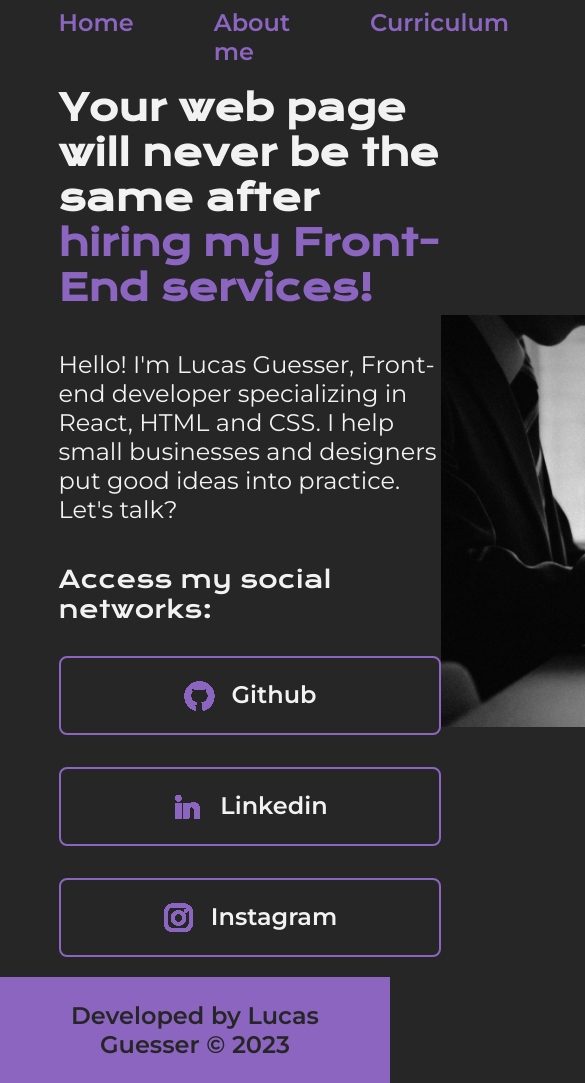
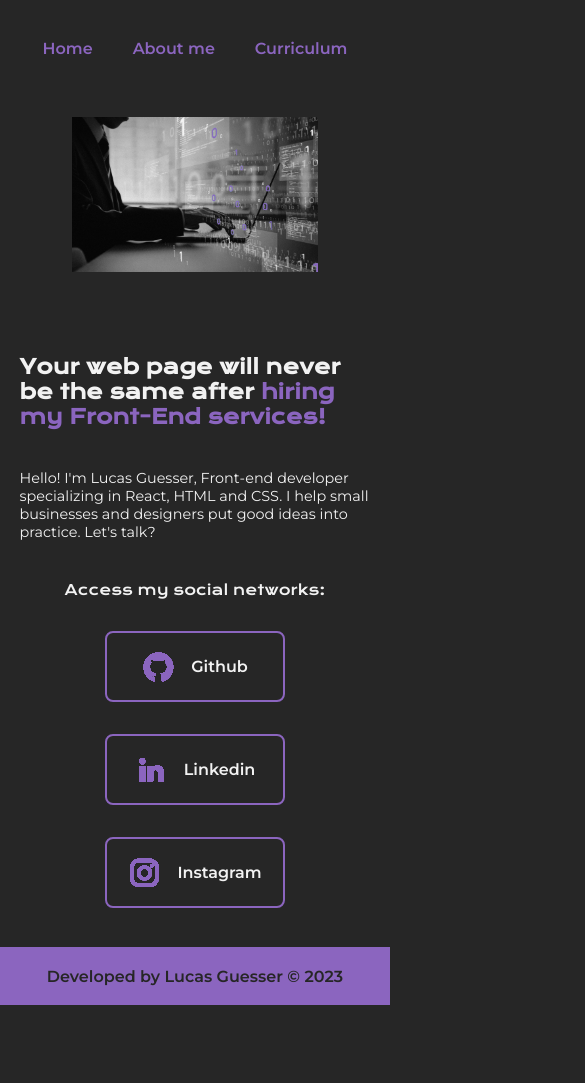
Before and after one commit to lucas14guesser/lucas14guesser.github.io, a plain HTML site: page index.html in a window 390 px wide. Shown: the top 1083 px of the page, 585 px wide, since content can reach past the window. After the commit the page ends 1005 px from the top, so only its background shows below. Drawn offline with nearby package versions, Linux system fonts and the light colour scheme.

Commit message:
responsive -v

```diff
--- a/styles/style.css
+++ b/styles/style.css
@@ -33,7 +33,7 @@ body {
 
 .cabecalho__menu__link {
     font-family: var(--fonte-secundaria);
-    font-size: 24px;
+    font-size: 1.5rem;
     font-weight: 600;
     color: var(--cor-terciaria);
     text-decoration: none;
@@ -44,17 +44,18 @@ body {
     display: flex;
     align-items: center;
     justify-content: space-between;
+    gap: 82px;
 }
 
 .apresentacao__conteudo {
-    width: 615px;
+    width: 50%;
     display: flex;
     flex-direction: column;
     gap: 40px;
 }
 
 .apresentacao__conteudo__titulo {
-    font-size: 36px;
+    font-size: 2.25rem;
     font-family: var(--fonte-primaria);
 }
 
@@ -63,12 +64,12 @@ body {
 }
 
 .apresentacao__conteudo__paragrafo {
-    font-size: 24px;
+    font-size: 1.5rem;
     font-family: var(--fonte-secundaria);
 }
 
 .apresentacao__conteudo__tabela {
-    font-size: 24px;
+    font-size: 1.5rem;
     font-family: var(--fonte-secundaria);
 }
 
@@ -82,16 +83,16 @@ body {
 .apresentacao__links__subtitulo {
     font-family: var(--fonte-primaria);
     font-weight: 400;
-    font-size: 24px;
+    font-size: 1.5rem;
 }
 
 .apresentacao__links__link {
     display: flex;
-    width: 378px;
+    width: 50%;
     justify-content: center;
     gap: 16px;
     border-radius: 8px;
-    font-size: 24px;
+    font-size: 1.5rem;
     font-weight: 600;
     padding: 21.5px 0;
     text-decoration: none;
@@ -101,7 +102,7 @@ body {
 }
 
 .apresentacao__imagem {
-    width: 650px;
+    width: 50%;
 }
 
 .rodape {
@@ -110,7 +111,7 @@ body {
     background-color: var(--cor-terciaria);
     text-align: center;
     font-family: var(--fonte-secundaria);
-    font-size: 24px;
+    font-size: 1.5rem;
     font-weight: 600;
 }
 
@@ -121,3 +122,167 @@ body {
 .apresentacao__links__link:hover {
     background-color: var(--cor-hover);
 }
+
+@media (max-width: 1200px) {
+    .cabecalho {
+        padding: 10%;
+    }
+
+    .cabecalho__menu {
+        justify-content: center;
+    }
+
+    .apresentacao {
+        flex-direction: column-reverse;
+        padding: 5%;
+    }
+
+    .apresentacao__conteudo {
+        width: auto;
+    }
+
+}
+
+@media (max-width: 540px) {
+    .cabecalho__menu__link {
+        font-size: 1.2rem;
+    }
+
+    .apresentacao {
+        padding: 5% 5% 10% 5%;
+    }
+
+    .apresentacao__conteudo__titulo {
+        font-size: 1.45rem;
+    }
+
+    .apresentacao__conteudo__paragrafo {
+        font-size: 1.1rem;
+    }
+
+    .apresentacao__conteudo__tabela {
+        font-size: 1.1rem;
+    }
+
+    .apresentacao__imagem {
+        width: 90%;
+    }
+
+    .apresentacao__links__subtitulo {
+        font-size: 1.1rem;
+    }
+
+    .apresentacao__links__link {
+        width: 50%;
+        font-size: 1.1rem;
+        padding: 4% 0;
+        align-items: center;
+    }
+
+    .rodape {
+        padding: 5%;
+        font-size: 1.1rem;
+    }
+
+@media (max-width: 414px) {
+    .cabecalho {
+        padding: 10% 0 10% 0;
+    }
+
+    .cabecalho__menu {
+        justify-content: center;
+        gap: 40px;
+    }
+
+    .cabecalho__menu__link {
+        font-size: 1rem;
+    }
+
+    .apresentacao {
+        padding: 5% 5% 10% 5%;
+    }
+
+    .apresentacao__conteudo__titulo {
+        font-size: 1.25rem;
+    }
+
+    .apresentacao__conteudo__paragrafo {
+        font-size: .9rem;
+    }
+
+    .apresentacao__conteudo__tabela {
+        font-size: .9rem;
+    }
+
+    .apresentacao__links__subtitulo {
+        font-size: .9rem;
+    }
+
+    .apresentacao__links__link {
+        width: 50%;
+        font-size: 1rem;
+        padding: 5% 0;
+        align-items: center;
+    }
+
+    .apresentacao__imagem {
+        width: 70%;
+    }
+
+    .rodape {
+        padding: 5%;
+        font-size: 1rem;
+    }
+}
+
+@media (max-width: 280px) {
+    .cabecalho {
+        padding: 7% ;
+    }
+
+    .cabecalho__menu {
+        justify-content: center;
+        gap: 40px;
+    }
+
+    .cabecalho__menu__link {
+        font-size: .7rem;
+    }
+
+    .apresentacao {
+        padding: 3% 3% 7% 3%;
+    }
+
+    .apresentacao__conteudo__titulo {
+        font-size: 1rem;
+    }
+
+    .apresentacao__conteudo__paragrafo {
+        font-size: .8rem;
+    }
+
+    .apresentacao__conteudo__tabela {
+        font-size: .8rem;
+    }
+
+    .apresentacao__links__subtitulo {
+        font-size: .8rem;
+    }
+
+    .apresentacao__links__link {
+        width: 50%;
+        font-size: .8rem;
+        padding: 3% 0;
+        align-items: center;
+    }
+
+    .apresentacao__imagem {
+        width: 80%;
+    }
+
+    .rodape {
+        padding: 5%;
+        font-size: .8rem;
+    }
+}
+}
```
